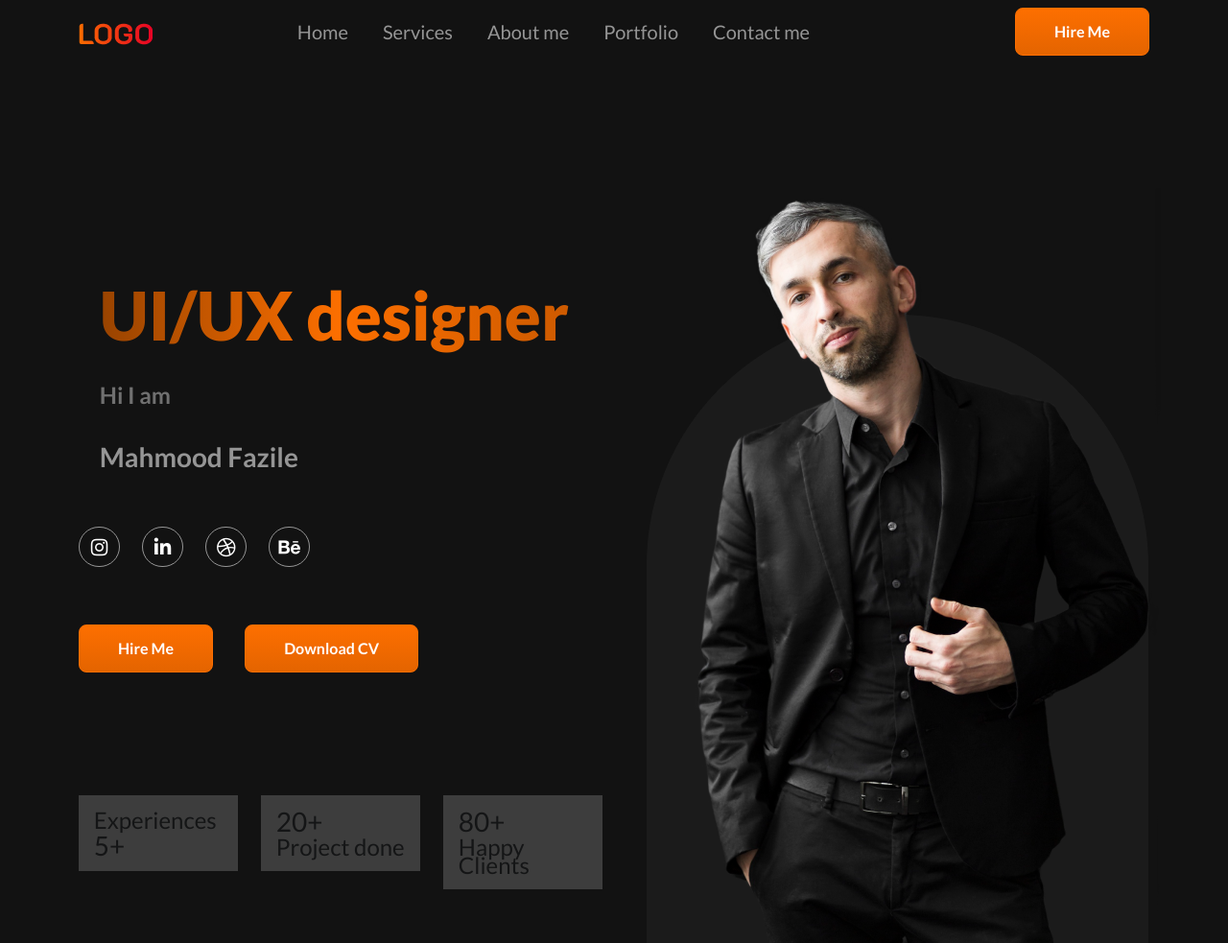
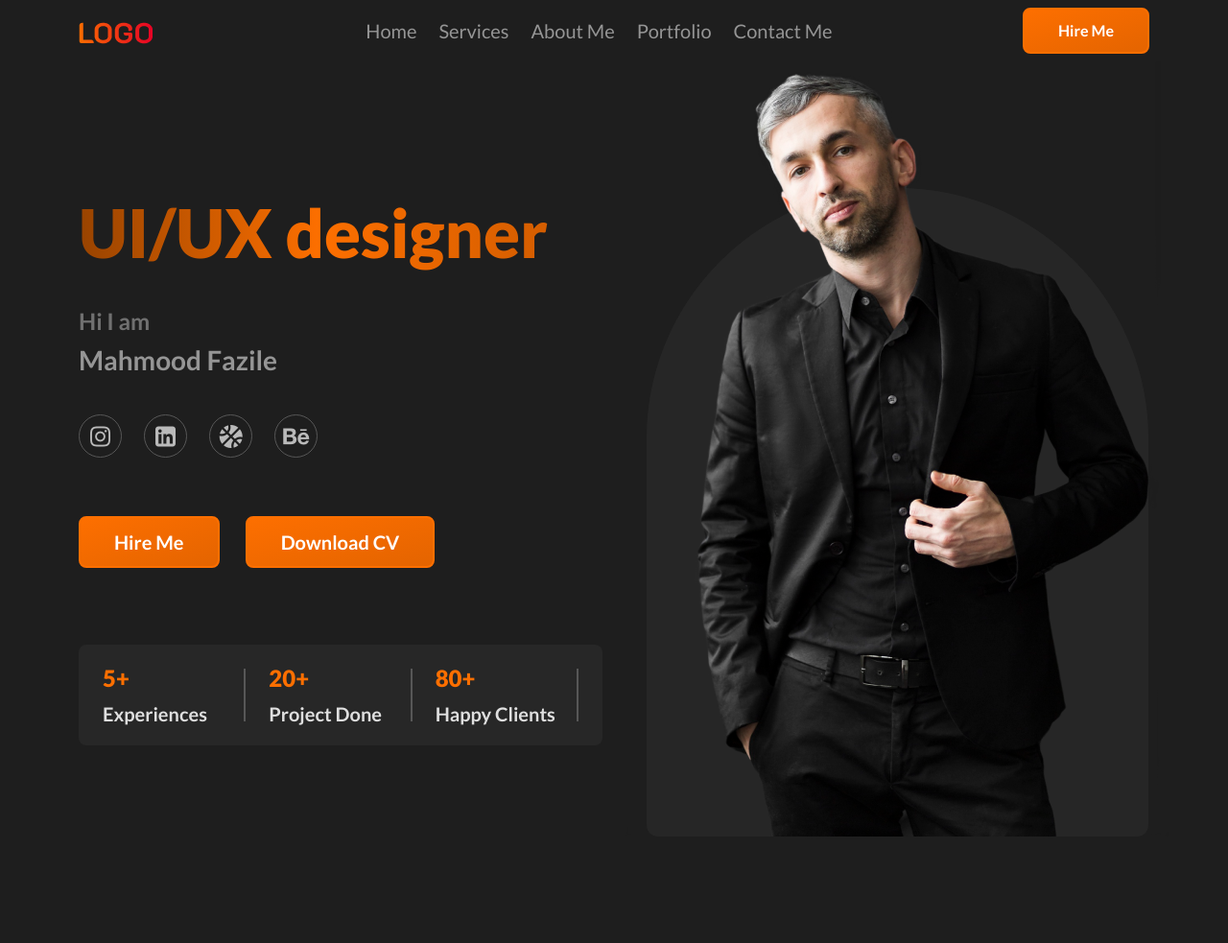
Before and after one commit to mdkabirhasan1612/Hunt, a plain HTML site: page index.html in a window 1280 px wide. Shown: the top 983 px of the page at 96% size. Drawn offline with Linux system fonts and the light colour scheme.

Commit message:
first commit

```diff
--- a/css/style.css
+++ b/css/style.css
@@ -1,127 +1,167 @@
-/* All common css start  */
+/* All common CSS start */
 *{
     margin: 0%;
-    padding: 0%;
+    padding: 0;
+    box-sizing: border-box;
+    outline: 0;
     font-family: "Lato", sans-serif;
 }
 body{
-    background-color: #121212;
+    background: #1e1e1e;
 }
-a{
-    text-decoration: none;
-}
+
 ul,ol{
     list-style-type: none;
 }
+a,a:hover{
+    text-decoration: none;
+    display: inline-block;
+}
 h1,h2,h3,h4,h5,h6,p{
-    margin: 4.0%;
+    margin: 0%;
     padding: 0%;
     line-height: 0.8;
 }
-/* All common css end  */
-
-/* Headerpart start  */
-.navbar-nav{
-    padding: 0 20px;
+/* All common CSS end */
+ /* Headerpart start */
+.navbar{
+    background: #1e1e1e;
+    width: 100%;
+    /* padding-top: 60px;
+    padding-bottom: 150px; */
 }
-.nav-link{
-    color: #959595;
+ .nav-item a{
+    color: #959595!important;
     font-size: 20px;
-    font-weight: 500;
+    font-weight: medium;
+    letter-spacing: 3%;
+    padding-left: 15px !important;
+    transition: .5s;
+ }
+ .nav-item a:hover{
+ color: #FD6F00 !important;
+ }
+.hirebtn a{
+    color: #fff !important;
+    font-size: 16px;
+    font-weight: bold;
+    letter-spacing: 3%;
+    background: linear-gradient(to bottom right, #FD6F00, #E46400);
+    padding: 10px 35px;
+    border-radius: 8px;
+    border: 2px solid #FD6F00;
+     transition: .5s !important;
 }
-.nav-link:hover{
-    color: #FD6F00;
-    font-weight: 700;
+.hirebtn a:hover{
+   background: transparent !important;
+    color: #E46400 !important;
 }
-.btn{
-   background-image: linear-gradient(to bottom, #FD6F00 0%, #E46400 100%);
-   padding: 12px 40px;
-   color: #FFFFFF;
-   font-size: 16px;
-   font-weight: 700;
-   border-radius: 8px;
-   outline: none;
-   border: 1px solid #FD6F00;
-   transition: .4s;
+  /* Headerpart end */
+   /* banner part start  */
+#bannerpart{
+    width: 100%;
+    padding-top:173px;
 }
-.btn:hover{
-    background: transparent;
-    color: #959595;
-    border: 1px solid #959595;
+.bannertext{
+    padding-top: 150px;
 }
-/* Headerpart end  */
-
-/* Bannerpart start  */
-#bannerPart{
-    padding-top: 130px;
-    padding-bottom: 60px;
-    position: relative;
-}
-.bannerText{
-    padding-top: 30px;
-}
-.bannerText h4{
+.bannertext h4{
+    color: #707070;
     font-size: 24px;
     font-weight: 600;
-    color: #707070;
+    letter-spacing: 3%;
+    padding-bottom:20px;
 }
-.bannerText h3{
+.bannertext h3{
+    color: #959595;
     font-size: 28px;
     font-weight: 700;
-    color: #959595;
-    padding-top: 22px;
+    letter-spacing: 3%;
+    padding-bottom: 45px;
 }
-.bannerText h1{
+.bannertext h1{
+ background: linear-gradient(90deg, #984300 0%, #FD6F00 46%, #CA5900 100%);
+  background-clip: text;
+  color: transparent;
     font-size: 70px;
     font-weight: 900;
-    padding: 24px 0;
-    background-image: linear-gradient(to right, #984300, #FD6F00, #CA5900);
-    background-clip: text;
-    -webkit-background-clip: text;
-    -webkit-text-fill-color: transparent;
-    margin-top: 50px;
+    letter-spacing: 3%;
+    padding-bottom: 55px;
+    display: flex;
 }
-.bannerIcon a{
-    padding: 5px 8px;
-    border-radius: 50px;
-    color: #FFFFFF;
+.bannericon i{
+    display: inline-block;
+    height: 45px;
+    width:45px;
+    font-size: 24px;
+     color: #BABABA;
+    border-radius: 50%;
+    border: 1px solid #575757;
+    padding-top: 10px;
+    margin-right: 20px;
+    transition: .8s;
+}
+.bannericon i:hover{
+    color: #FD6F00;
+    border: 1px solid #984300;
+}
+.bannerbtn a{
+    margin-top: 61px;
+    letter-spacing: 3%;
+    color: #fff !important;
     font-size: 20px;
-    margin-top: 40px;
-    display: inline-block;
-    margin-right: 20px;
-    border:1px solid #959595;
+    font-weight: bold;
+    background: linear-gradient(to bottom right, #FD6F00, #E46400);
+    padding: 10px 35px;
+    border-radius: 8px;
+     transition: .5s !important;
+     border: 2px solid #FD6F00!important;
+     margin-right: 24px;
+}
+.bannerbtn a:hover{
+    border: 2px solid #959595 !important;
+    background: transparent !important;
+    color: #959595 !important;
+}
+.bannercounter{
+      margin-top: 80px;
+      background: rgba(255, 255, 255, 4%)!important;
+    border-radius: 8px;
+    padding:25px;
+}
+.banneritem{
+    /* background: rgba(255, 255, 255, 4%)!important; */
+ border-right: 2px solid #575757;
+    /* text-align: center; */
+}
+.banneritem h3{
+    color: #FD6F00 !important;
+    font-size: 24px;
+    font-weight: 800;
+    letter-spacing: 3%;
+    padding-bottom: 20px;
+}
+.banneritem p{
+    color: #dfdfdf !important;
+    font-size: 20px;
+    font-weight: 700;
+    letter-spacing: 3%;
+}
+.banner image{
     transition: .4s;
+    margin-left: 30px;
+    width: 100%;
+    justify-content: right;
 }
-.bannerIcon a:hover{
-    color: #FFFFFF;
-     border:1px solid #FD6F00;
-    background-color: #FD6F00;
+.banner image:hover{
+    transform: scale(1.05);
 }
-.counterItem{
-    background-color: #FFFFFF;
-    opacity: 18%;
-    padding: 10px;
-    margin-top: 80px;
-}
-.hirebtn{
-    margin-top: 60px;
-    margin-right: 30px;
-    display: inline-block;
-    transition: .7s;
+.last{
+    border: none!important;
 }
 
-.model{
-  text-align: end;
-}
-.model img {
-  transition: 0.4s;
-
-}
-.model img:hover {
-  transform: scale(1.03);
-}
-/* Bannarpart end  */
- /* servicepart start */
+ /* banner part end */
+/* servicepart start */
 #servicepart{
  padding-bottom :136px!important;
 
@@ -153,11 +193,7 @@ h1,h2,h3,h4,h5,h6,p{
     transform:scale(1.06);
     box-shadow: 0 0 20px 0 rgba(250, 248, 248, 0.2);
 }
-.serviceitem:hover{
-    transform:scale(1.06);
-    box-shadow: 0 0 20px 0 rgba(250, 248, 248, 0.2);
-}
-.serviceitemm{
+.serviceitem{
     margin-top: 40px;
     margin-left: 40px;
      background: rgba(255, 255, 255, 4%)!important;
@@ -170,19 +206,7 @@ h1,h2,h3,h4,h5,h6,p{
     color: #FD6F00;
     padding-bottom: 16px;
 }
-.serviceitemm i{
-    font-size: 70px;
-    color: #FD6F00;
-    padding-bottom: 16px;
-}
 .serviceitem h3{
-    color:#FD6F00 ;
-    font-size:24px ;
-    font-weight: 700;
-    letter-spacing:3% ;
-    padding-bottom: 34px;
-}
-.serviceitemm h3{
     color:#FD6F00 ;
     font-size:24px ;
     font-weight: 700;
@@ -193,21 +217,8 @@ h1,h2,h3,h4,h5,h6,p{
 color:#575757 ;
     font-size:20px ;
     font-weight: medium;
-    line-height: 160%;
-    letter-spacing:3% ;
-}
-.serviceitem p{
-color:#575757 ;
-    font-size:20px ;
-    font-weight: medium;
     letter-spacing:3% ;
     line-height: 160%;
 }
-.serviceitem p{
-color:#575757 ;
-    font-size:20px ;
-    font-weight: medium;
-    line-height: 160%;
-    letter-spacing:3% ;
-}
+
 /* servicepart end */
--- a/index.html
+++ b/index.html
@@ -3,22 +3,26 @@
 <head>
     <meta charset="UTF-8">
     <meta name="viewport" content="width=device-width, initial-scale=1.0">
-    <title>class-16</title>
+    <title>Hunt</title>
+    <!-- css links start -->
+     <link rel="stylesheet" href="css/bootstrap.min.css">
       <link rel="stylesheet" href="css/all.min.css">
-    <link rel="stylesheet" href="css/bootstrap.min.css">
      <link rel="stylesheet" href="css/style.css">
-     <!-- Google font start  -->
+     <!-- css links end -->
+      <!-- global fonts start -->
        <link rel="preconnect" href="https://fonts.googleapis.com">
 <link rel="preconnect" href="https://fonts.gstatic.com" crossorigin>
 <link href="https://fonts.googleapis.com/css2?family=Lato:ital,wght@0,100;0,300;0,400;0,700;0,900;1,100;1,300;1,400;1,700;1,900&display=swap" rel="stylesheet">
-     <!-- Google font end  -->
+       <!-- global fonts end -->
 </head>
 <body>
-    <!-- Headerpart start  -->
-     <nav class="navbar navbar-expand-lg ">
+    <!-- Headerpart start -->
+     <nav class="navbar navbar-expand-lg">
   <div class="container">
     <a class="navbar-brand" href="#">
-        <img src="images/LOGO.png" alt="LOGO.png">
+        <picture>
+          <img src="images/LOGO.png" alt="">
+        </picture>
     </a>
     <button class="navbar-toggler" type="button" data-bs-toggle="collapse" data-bs-target="#navbarSupportedContent" aria-controls="navbarSupportedContent" aria-expanded="false" aria-label="Toggle navigation">
       <span class="navbar-toggler-icon"></span>
@@ -28,79 +32,82 @@
         <li class="nav-item">
           <a class="nav-link" href="#">Home</a>
         </li>
-         <ul class="navbar-nav m-auto mb-2 mb-lg-0">
         <li class="nav-item">
           <a class="nav-link" href="#">Services</a>
         </li>
-         <ul class="navbar-nav m-auto mb-2 mb-lg-0">
         <li class="nav-item">
-          <a class="nav-link" href="#">About me</a>
+          <a class="nav-link" href="#">About Me</a>
         </li>
-         <ul class="navbar-nav m-auto mb-2 mb-lg-0">
         <li class="nav-item">
           <a class="nav-link" href="#">Portfolio</a>
         </li>
-         <ul class="navbar-nav m-auto mb-2 mb-lg-0">
         <li class="nav-item">
-          <a class="nav-link" href="#">Contact me</a>
+          <a class="nav-link" href="#">Contact Me</a>
         </li>
+      </ul>
     </div>
-     <button class="btn">Hire Me</button>
+   <div class="hirebtn">
+     <a href="#">Hire Me</a>
+   </div>
   </div>
 </nav>
-    <!-- Headerpart end  -->
-     <!-- Bannerpart start  -->
-      <section id="bannerPart">
+      <!-- Headerpart end -->
+       <!-- bannerpart start  -->
+        <section class="bannerpart">
             <div class="container">
                 <div class="row">
                     <div class="col-lg-6">
-              <div class="bannerText">
+                        <div class="bannertext">
                           <h1>UI/UX designer</h1>
                             <h4>Hi I am</h4>
                             <h3>Mahmood Fazile</h3>
-              </div>
-              <div class="bannerIcon">
-                <a href="#"><i class="fa-brands fa-instagram"></i></a>
-                <a href="#"><i class="fa-brands fa-linkedin-in"></i></a>
-                <a href="#"><i class="fa-brands fa-dribbble"></i></a>
-                <a href="#"><i class="fa-brands fa-behance"></i></a>
+                             <div class="bannericon">
+                              <i class="fa-brands fa-instagram"></i>
+                              <i class="fa-brands fa-square-linkedin"></i>
+                              <i class="fa-solid fa-basketball"></i>
+                              <i class="fa-brands fa-behance"></i>
                              </div>
                               <div class="bannerbtn">
-                 <button class="btn hirebtn">Hire Me</button>
-                 <button class="btn hirebtn">Download CV </button>
+                                <a href="#">Hire Me</a>
+                                <a href="#">Download CV</a>
                               </div>
-              <div class="bannerCounter py-5">
+                               <div class="bannercounter">
                                 <div class="row">
                                   <div class="col-lg-4">
-                    <div class="counterItem">
-                      <h4>Experiences</h4>
+                                        <div class="banneritem">
                                             <h3>5+</h3>
+                                            <p>Experiences</p>
                                         </div>
                                       </div>
                                        <div class="col-lg-4">
-                    <div class="counterItem">
+                                        <div class="banneritem">
                                             <h3>20+</h3>
-                      <h4>Project done</h4>
+                                            <p>Project Done</p>
                                         </div>
                                       </div>
                                        <div class="col-lg-4">
-                    <div class="counterItem">
+                                        <div class="banneritem 2">
                                             <h3>80+</h3>
-                      <h4>Happy Clients</h4>
+                                            <p>Happy Clients</p>
                                         </div>
                                       </div>
                                     </div>
                                   </div>
                                 </div>
+                              </div>
+
                         <div class="col-lg-6">
-              <div class="model">
+                    <div class="bannerimage">
+                    <picture>
                       <img src="images/Banner Model.png" alt="">
+                    </picture>
+                    </div>
                   </div>
                 </div>
                       </div>
                 </div>
         </section>
-     <!-- Bannerpart end  -->
+         <!-- bannerpart end -->
           <!-- servicepart start -->
            <section class="servicepart">
             <div class="container">
@@ -161,9 +168,3 @@
              <!-- servicepart end -->
 </body>
 </html>
-     <!-- Js link start  -->
-      <script src="js/script.js"></script>
-     <script src="js/bootstrap.bundle.min.js"></script>
-    <!-- Js link end  -->
-</body>
-</html>
```
Also changed, not shown: 1 other file. Lines whose indentation alone changed are shown as unchanged.
